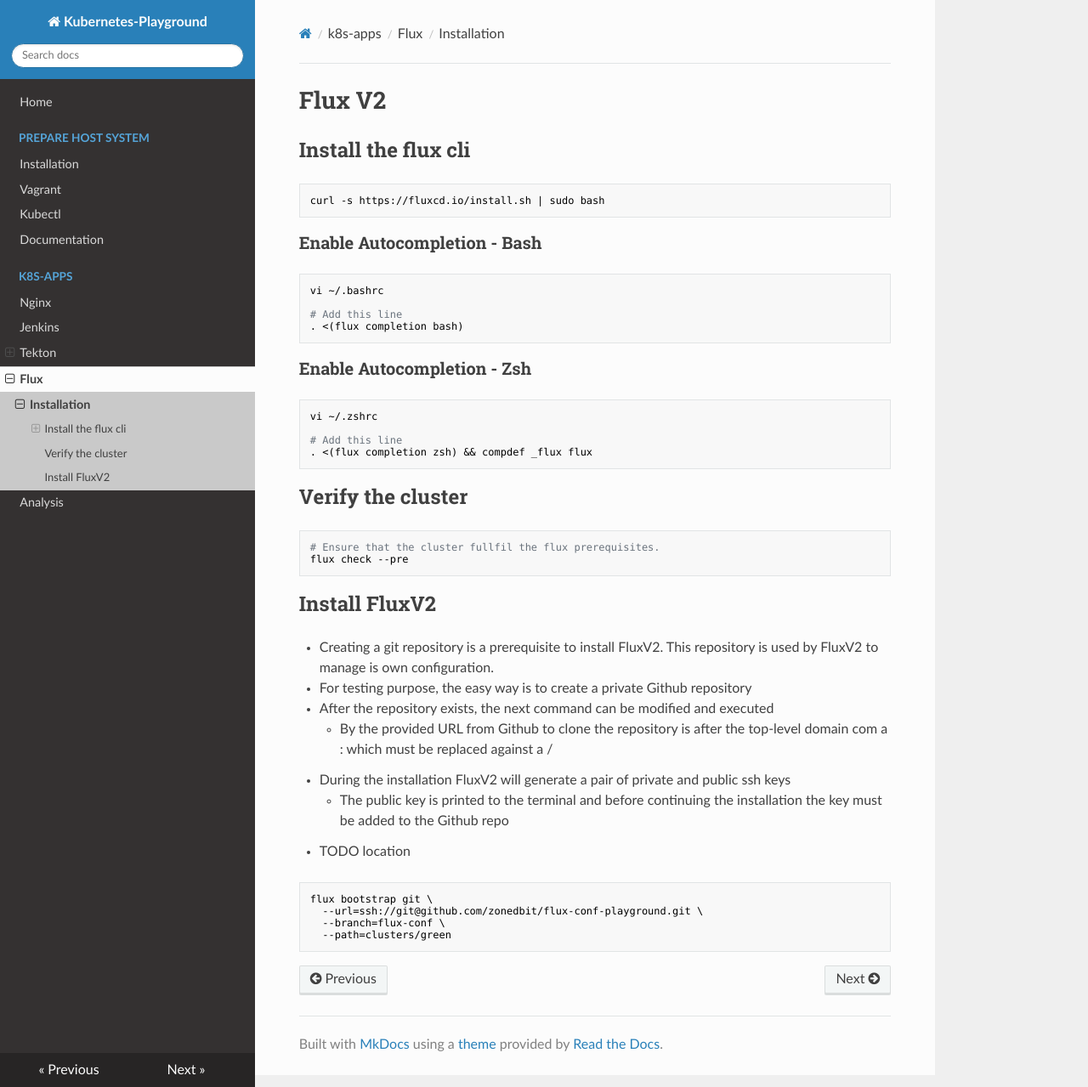
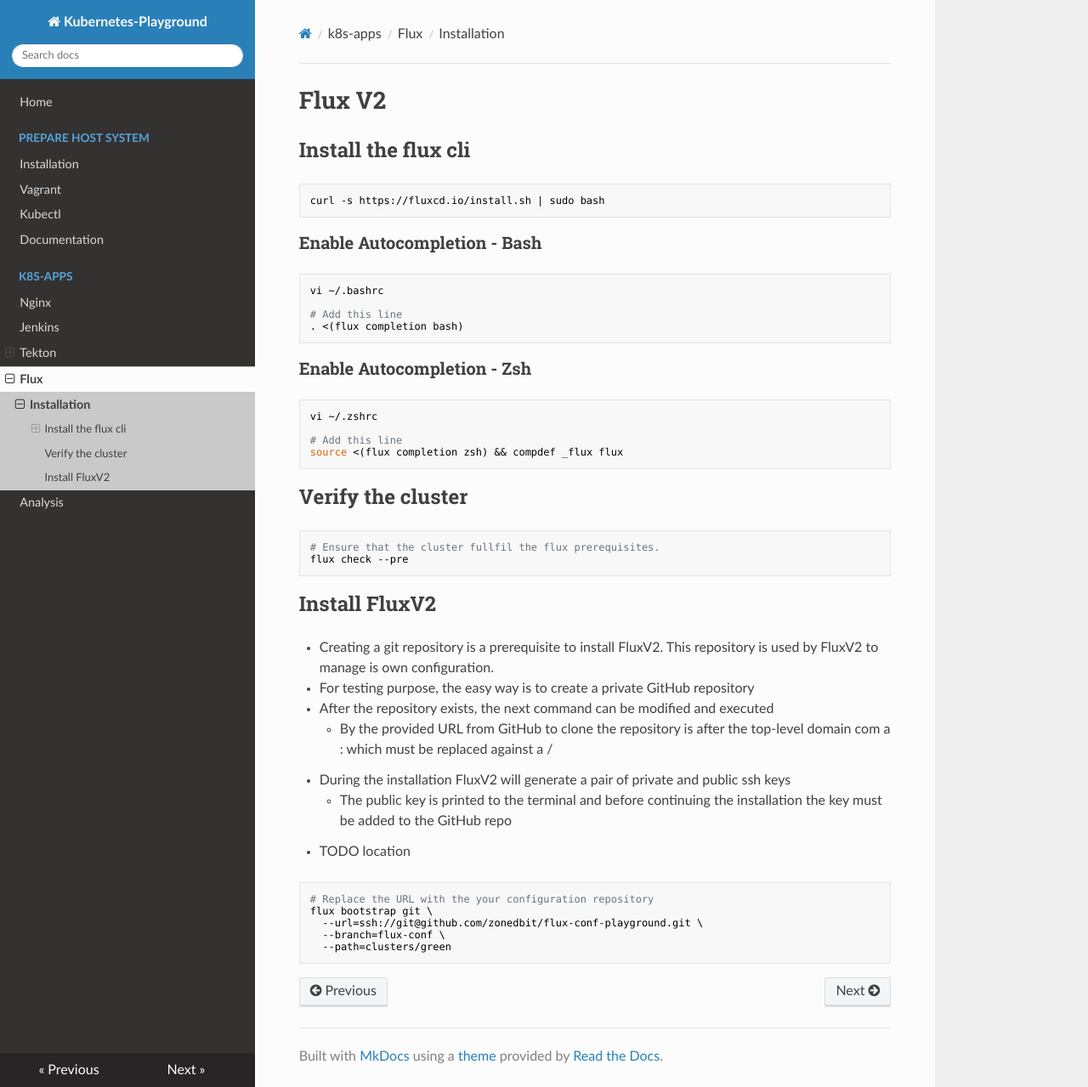
Before and after one commit to zonedbit/kubernetes-playground, an MkDocs documentation site: the page built from docs/k8s-apps/fluxv2/fluxv2-installation.md, in a window 1280 px wide and 1279 px high. Shown: the whole window at 85% size. Built offline with MkDocs 1.6.1, drawn with Linux system fonts in a browser that asks for light colours; nearby versions of some CDN libraries.

Commit message:
feature/fluxV2

````diff
--- a/docs/k8s-apps/fluxv2/fluxv2-installation.md
+++ b/docs/k8s-apps/fluxv2/fluxv2-installation.md
@@ -21,7 +21,7 @@
 vi ~/.zshrc
 
 # Add this line
-. <(flux completion zsh) && compdef _flux flux
+source <(flux completion zsh) && compdef _flux flux
 ```
 
 ## Verify the cluster
@@ -35,16 +35,17 @@
 
 * Creating a git repository is a prerequisite to install FluxV2. This repository is
   used by FluxV2 to manage is own configuration.
-* For testing purpose, the easy way is to create a private Github repository
+* For testing purpose, the easy way is to create a private GitHub repository
 * After the repository exists, the next command can be modified and executed
-    * By the provided URL from Github to clone the repository
+    * By the provided URL from GitHub to clone the repository
       is after the top-level domain com a : which must be replaced against a  /
 * During the installation FluxV2 will generate a pair of private and public ssh keys
     * The public key is printed to the terminal and before continuing the installation
-      the key must be added to the Github repo
+      the key must be added to the GitHub repo
 * TODO location
 
 ``` sh
+# Replace the URL with the your configuration repository
 flux bootstrap git \
   --url=ssh://git@github.com/zonedbit/flux-conf-playground.git \
   --branch=flux-conf \
````
